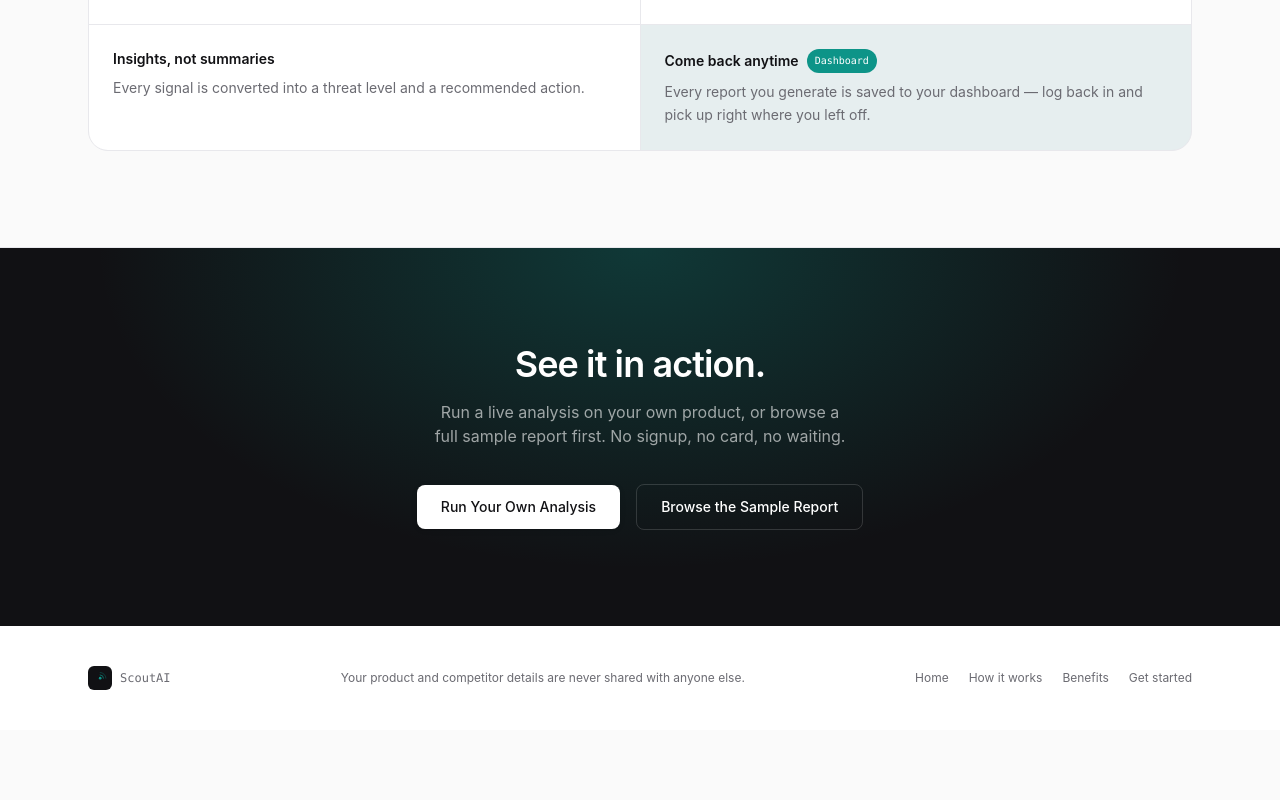
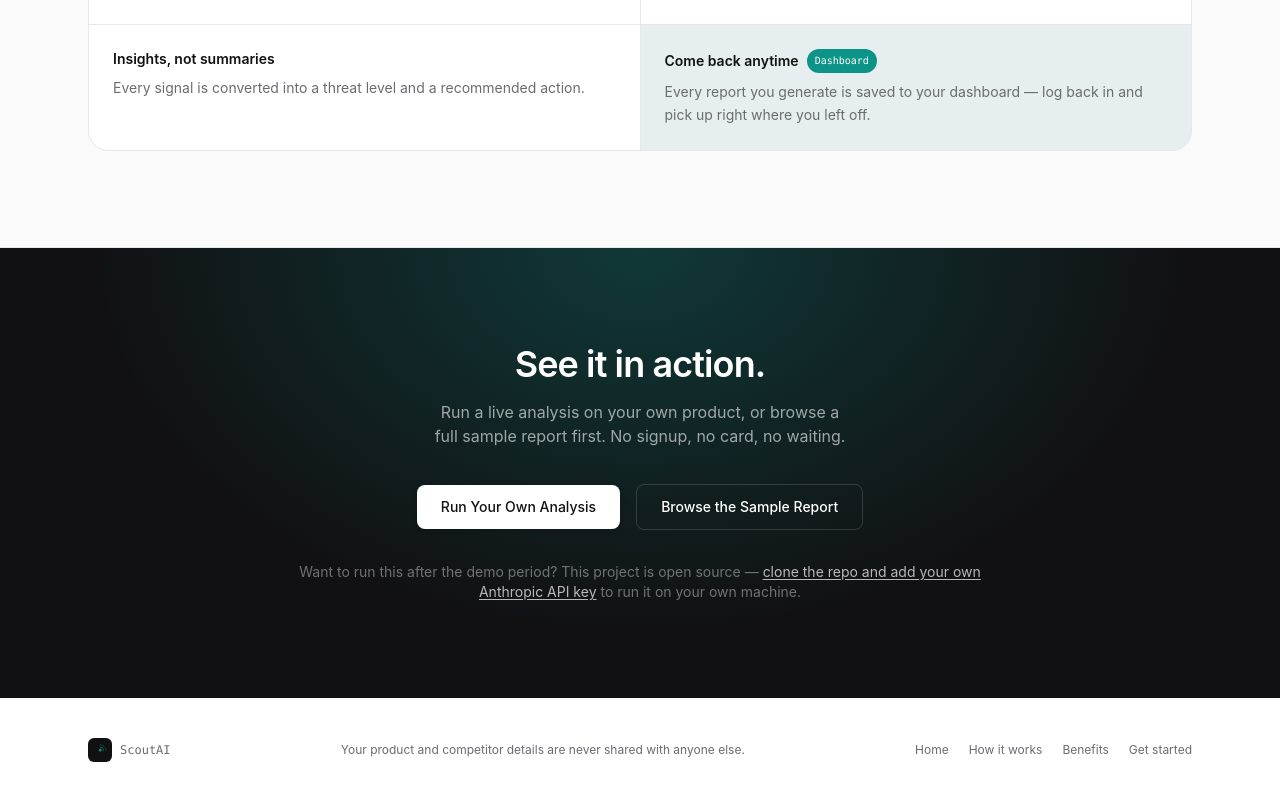
Before and after one commit to ReshmikaD/competitive-intelligence-agent, a Next.js app: page / in a window 1280 px wide. Shown: the part 2147-2947 px from the top of the page. Before the commit the page ends 2877 px from the top, so only its background shows below. Built offline with nearby package versions, Linux system fonts and the light colour scheme.

Commit message:
Add self-hosting note to See it in action section

```diff
--- a/components/DemoCTA.tsx
+++ b/components/DemoCTA.tsx
@@ -26,6 +26,18 @@ export default function DemoCTA() {
             Browse the Sample Report
           </Link>
         </div>
+        <p className="mt-8 text-sm text-white/40">
+          Want to run this after the demo period? This project is open source —{" "}
+          <a
+            href="https://github.com/ReshmikaD/competitive-intelligence-agent"
+            target="_blank"
+            rel="noopener noreferrer"
+            className="text-white/70 underline underline-offset-2 hover:text-white"
+          >
+            clone the repo and add your own Anthropic API key
+          </a>{" "}
+          to run it on your own machine.
+        </p>
       </div>
     </section>
   );
```
